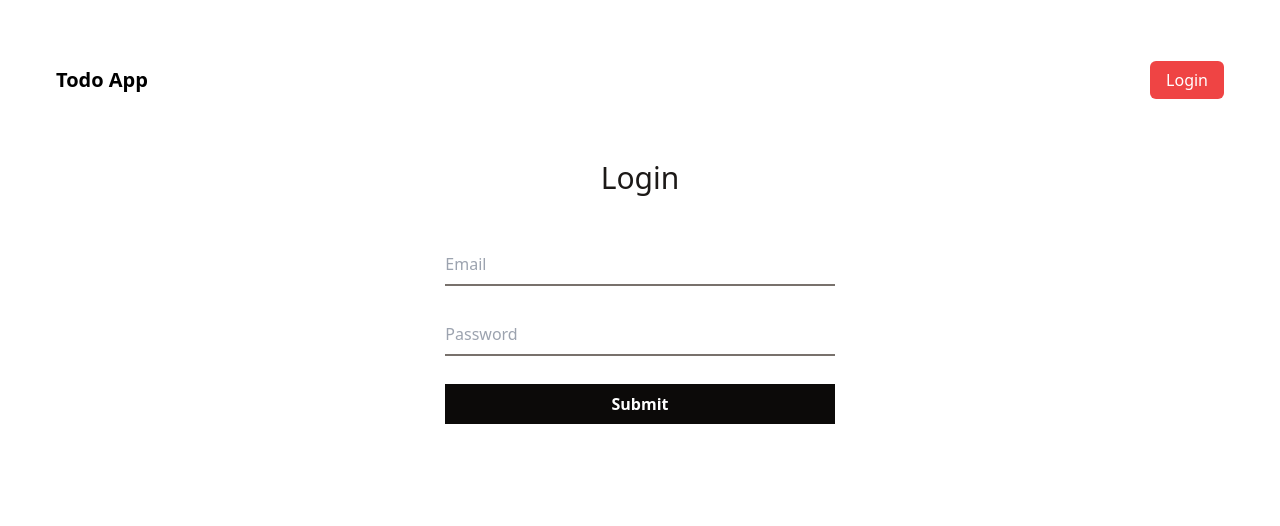
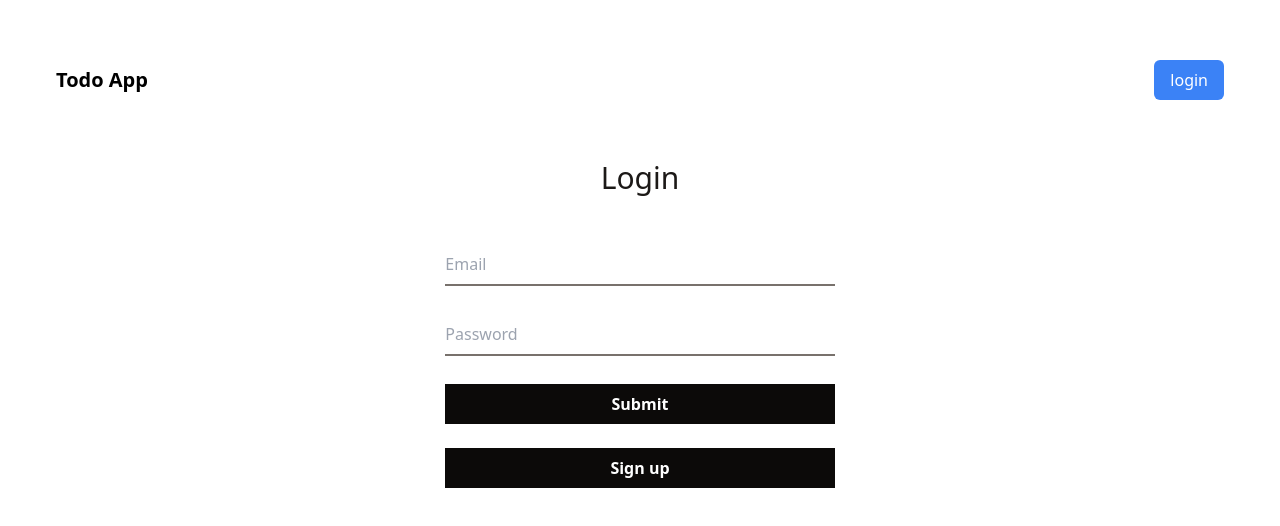
Before and after one commit to Tjanelidze/todo-app-client, a React (Vite) app: page /login in a window 1280 px wide. Shown: the top 526 px of the page. Built offline with nearby package versions, Linux system fonts and the light colour scheme; no server answers.

Commit message:
fixed problems with authentication

```diff
--- a/src/pages/Login.tsx
+++ b/src/pages/Login.tsx
@@ -1,7 +1,7 @@
 import { SubmitHandler, useForm } from "react-hook-form";
 import toast, { Toaster } from "react-hot-toast";
 import Cookies from "js-cookie";
-import { useNavigate } from "react-router-dom";
+import { Link, useNavigate } from "react-router-dom";
 import {
   IAuthenticationContext,
   useAuthentication,
@@ -57,6 +57,7 @@ export default function Login() {
       toast.success("User Login successfully");
 
       // Navigate to the home page
+      login();
       navigate("/");
     } catch (error) {
       console.error(error);
@@ -116,12 +117,15 @@ export default function Login() {
           )}
         </div>
 
-        <button
-          onClick={login}
-          className="bg-stone-950 p-2 font-bold text-white hover:bg-stone-800 hover:text-gray-200"
-        >
+        <button className="bg-stone-950 p-2 font-bold text-white hover:bg-stone-800 hover:text-gray-200">
           Submit
         </button>
+        <Link
+          className="bg-stone-950 p-2 text-center font-bold text-white hover:bg-stone-800 hover:text-gray-200"
+          to="/signup"
+        >
+          Sign up
+        </Link>
       </form>
       <Toaster />
     </div>
--- a/src/pages/SignUp.tsx
+++ b/src/pages/SignUp.tsx
@@ -64,6 +64,7 @@ export default function SignUp() {
       toast.success("User created successfully");
 
       // Navigate to the home page
+      login();
       navigate("/");
     } catch (error) {
       console.error(error);
@@ -196,10 +197,7 @@ export default function SignUp() {
             <p className="text-red-500">{errors.confirmPassword.message}</p>
           )}
         </div>
-        <button
-          onClick={login}
-          className="bg-stone-950 p-2 font-bold text-white hover:bg-stone-800 hover:text-gray-200"
-        >
+        <button className="bg-stone-950 p-2 font-bold text-white hover:bg-stone-800 hover:text-gray-200">
           Submit
         </button>
       </form>
--- a/src/ui/Header.tsx
+++ b/src/ui/Header.tsx
@@ -7,8 +7,6 @@ import {
 export default function Header() {
   const { isAuthenticated, logout } =
     useAuthentication() as IAuthenticationContext;
-
-  console.log(isAuthenticated);
 
   const navigate = useNavigate();
   return (
@@ -20,15 +18,26 @@ export default function Header() {
       <nav>
         <ul>
           <li>
-            <a
+            {isAuthenticated ? (
+              <button
                 className="cursor-pointer rounded-md bg-red-500 px-4 py-2 text-white"
                 onClick={() => {
                   logout();
                   navigate("/login");
                 }}
               >
-              {isAuthenticated ? "Logout" : "Login"}
-            </a>
+                logout
+              </button>
+            ) : (
+              <button
+                className="cursor-pointer rounded-md bg-blue-500 px-4 py-2 text-white"
+                onClick={() => {
+                  navigate("/login");
+                }}
+              >
+                login
+              </button>
+            )}
           </li>
         </ul>
       </nav>
```
Lines whose indentation alone changed are shown as unchanged.
